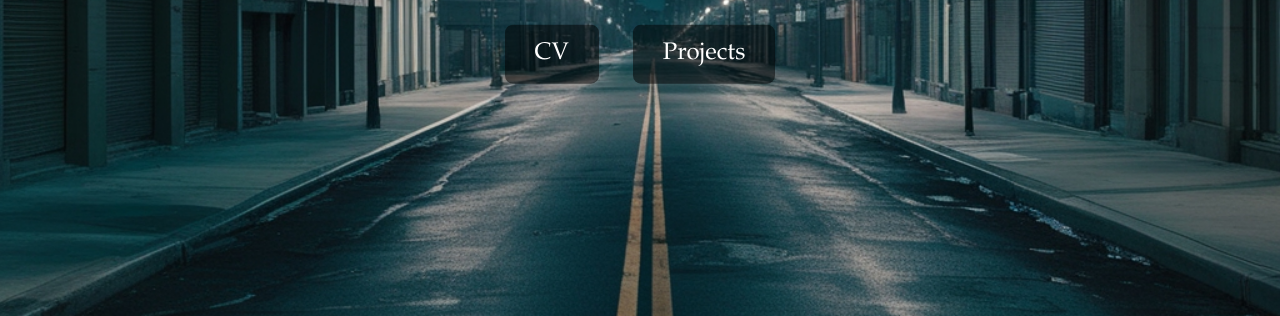
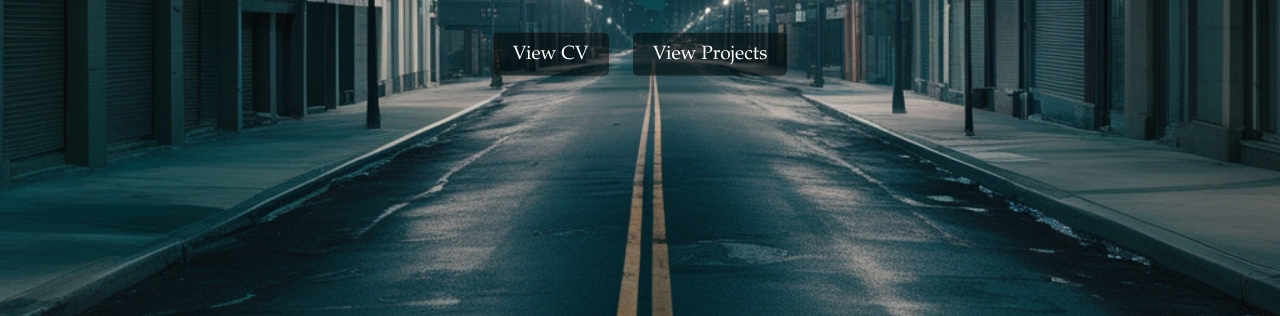
Before and after one commit to Deniz-KIRMIZI/Website, a plain HTML site: page index.html in a window 1280 px wide. Shown: the part 484-800 px from the top of the page. Drawn offline with Linux system fonts and the light colour scheme.

Commit message:
Update index.html

```diff
--- a/index.html
+++ b/index.html
@@ -8,7 +8,7 @@
         body, html {
             height: 100%;
             margin: 0;
-            font-family: Garamond, bold, sans-serif;
+            font-family: Garamond, sans-serif;
         }
         .bg-image {
             background-image: url('background.jpg');
@@ -34,14 +34,14 @@
         }
         .btn {
             display: inline-block;
-            padding: 15px 30px; /* Increased padding */
-            margin: 15px; /* Increased margin */
-            font-size: 1.5em; /* Increased font size */
+            padding: 10px 20px;
+            margin: 10px;
+            font-size: 1.2em;
             color: white;
             background-color: rgba(0, 0, 0, 0.5);
             text-decoration: none;
-            border-radius: 8px; /* Slightly increased border radius */
-            transition: background-color 0.3s, transform 0.3s;
+            border-radius: 5px;
+            transition: background-color 0.3s;
         }
         .btn:hover {
             background-color: rgba(0, 0, 0, 0.7);
@@ -52,8 +52,8 @@
     <div class="bg-image">
         <div class="content">
             <h1>Welcome to My Portfolio</h1>
-            <a href="my_cv.pdf" class="btn" target="_blank">CV</a>
-            <a href="#projects" class="btn">Projects</a>
+            <a href="my_cv.pdf" class="btn" target="_blank">View CV</a>
+            <a href="#projects" class="btn">View Projects</a>
         </div>
     </div>
 </body>
```
